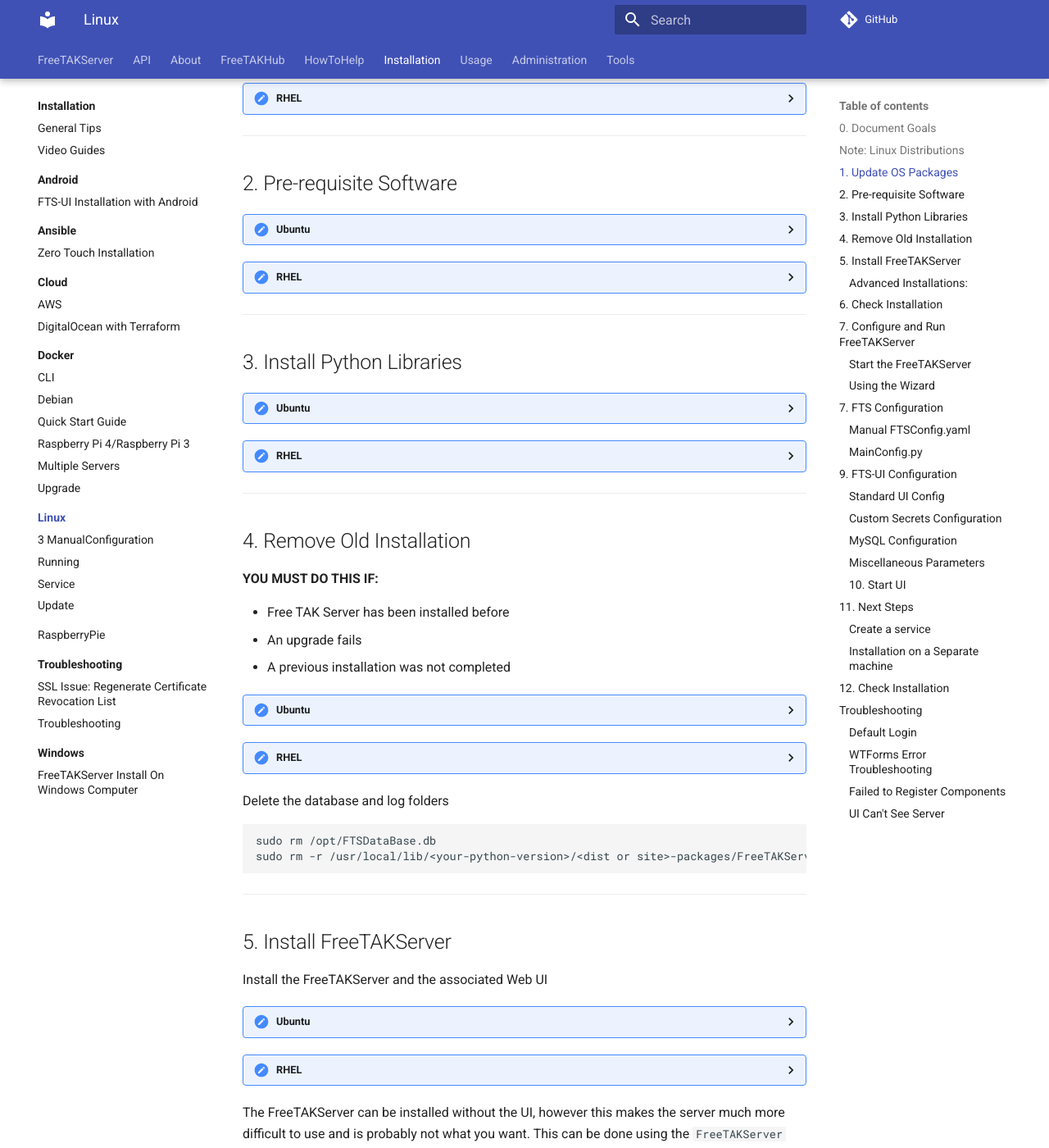
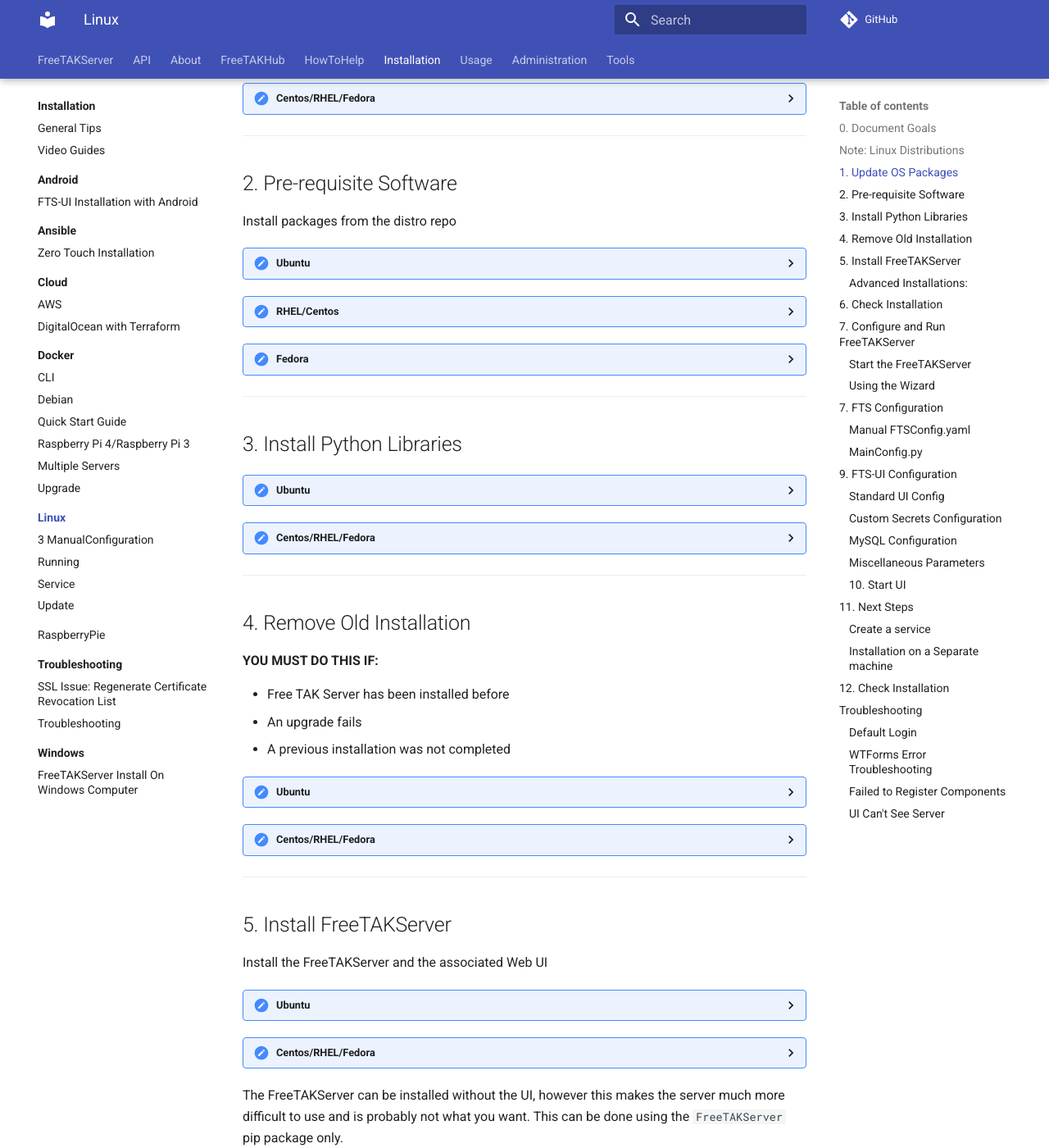
Before and after one commit to FreeTAKTeam/FreeTAKServer-User-Docs, an MkDocs documentation site: the page built from docs/docs/Installation/Linux/1_Install.md, in a window 1280 px wide and 1400 px high, scrolled down 901 px. Shown: the whole window at 82% size. Built offline with MkDocs 1.6.1 and Material for MkDocs 9.7.7, drawn with Linux system fonts in a browser that asks for light colours; comment, search, counter and statistics services are not loaded; the version menu is left out; some of the changed text lies outside the part shown.

Commit message:
Updated documentation with centos/fedora differences

````diff
--- a/docs/docs/Installation/Linux/1_Install.md
+++ b/docs/docs/Installation/Linux/1_Install.md
@@ -35,7 +35,7 @@
 
 <details>
 <summary>
-RHEL
+Centos/RHEL/Fedora
 </summary>
 
 ```bash
@@ -46,12 +46,14 @@
 ---
 ## 2. Pre-requisite Software
 
+
+Install packages from the distro repo
 <details>
 <summary>
 Ubuntu
 </summary>
 
-Install packages from the distro repo
+
 
 ```bash
 sudo apt update && sudo apt install python3 && sudo apt install python3-pip
@@ -61,13 +63,29 @@
 
 <details>
 <summary>
-RHEL
+RHEL/Centos
 </summary>
 
-Install distro repo packages
+```bash
+sudo dnf group install "Development Tools"
+sudo dnf install python3 pip virtualenv virtualenvwrapper cairo cairo-devel python3-gevent python3-lxml bzip2-devel libffi-devel
+```
+
+Create and activate a virtualenv for the next steps
 
 ```bash
-sudo dnf group install "C Development Tools and Libraries" "Development Tools"
+virtualenv venv
+source venv/bin/activate
+```
+</details>
+
+<details>
+<summary>
+Fedora
+</summary>
+
+```bash
+sudo dnf group install "Development Tools" "C Development Tools and Libraries"
 sudo dnf install python3 python3-pip cairo cairo-devel python3-cairo python3-cairo-devel python3-gevent python3-lxml python3-virtualenv
 ```
 
@@ -78,7 +96,6 @@
 source venv/bin/activate
 ```
 </details>
-
 
 ---
 ## 3. Install Python Libraries
@@ -98,7 +115,7 @@
 
 <details>
 <summary>
-RHEL
+Centos/RHEL/Fedora
 </summary>
 
 
@@ -124,11 +141,18 @@
 sudo pip3 uninstall FreeTAKServer
 sudo pip3 uninstall FreeTAKServer-UI
 ```
+
+Delete the database and log folders
+
+```bash
+sudo rm /opt/FTSDataBase.db
+sudo rm -r /usr/local/lib/<your-python-version>/<dist or site>-packages/FreeTAKServer
+```
 </details>
 
 <details>
 <summary>
-RHEL
+Centos/RHEL/Fedora
 </summary>
 
 ```bash
@@ -136,14 +160,13 @@
 rm -rf venv/
 pip uninstall FreeTAKServer FreeTAKServer-UI
 ```
-</details>
 
 Delete the database and log folders
 
 ```bash
-sudo rm /opt/FTSDataBase.db
-sudo rm -r /usr/local/lib/<your-python-version>/<dist or site>-packages/FreeTAKServer
+sudo rm /opt/FTS/FTSDataBase.db
 ```
+</details>
 
 ---
 ## 5. Install FreeTAKServer
@@ -161,7 +184,7 @@
 
 <details>
 <summary>
-RHEL
+Centos/RHEL/Fedora
 </summary>
 
 ```bash
@@ -230,7 +253,7 @@
 
 <details>
 <summary>
-RHEL
+Centos/RHEL/Fedora
 </summary>
 
 ```bash
@@ -410,7 +433,7 @@
 
 <details>
 <summary>
-RHEL
+Centos/RHEL/Fedora
 </summary>
 
 ```bash
@@ -502,7 +525,7 @@
 
 <details>
 <summary>
-RHEL
+Centos/RHEL/Fedora
 </summary>
 
 ```bash
````
